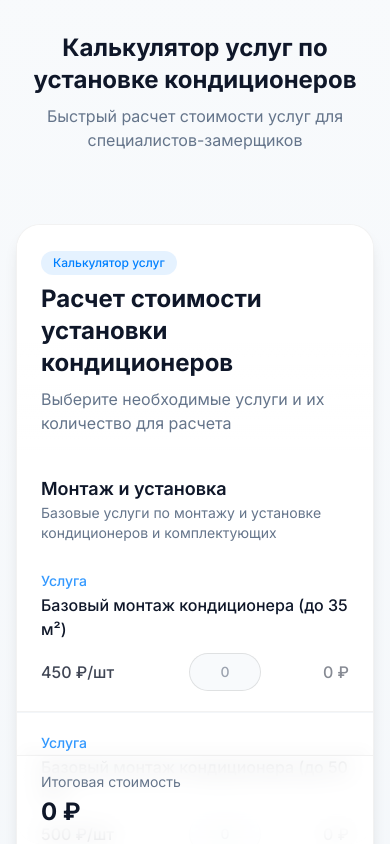
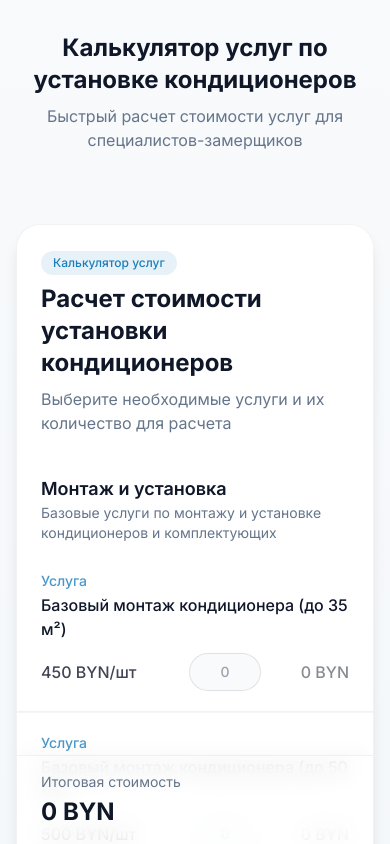
Before and after one commit to maryiarahoisha/cool-calculator-service, a React (Vite) app: page / in a window 390 px wide. Shown: the top 844 px of the page. Built offline with nearby package versions, Linux system fonts and the light colour scheme.

Commit message:
Adapt code for Bitrix CMS
- Adapt the code for integration with a 1C-Bitrix CMS backend.
- Replace the blue color with HEX color #1886BD.
- Change the currency to BYN.

```diff
--- a/src/components/ServiceCalculator.tsx
+++ b/src/components/ServiceCalculator.tsx
@@ -8,7 +8,24 @@ interface Quantities {
   [key: number]: number;
 }
 
-const ServiceCalculator: React.FC = () => {
+// Interface for Bitrix integration
+interface BitrixIntegrationProps {
+  onCalculationComplete?: (data: {
+    totalAmount: number;
+    selectedServices: Array<{id: number; name: string; quantity: number; price: number; total: number}>
+  }) => void;
+  currency?: string;
+  serviceData?: Service[];
+}
+
+const ServiceCalculator: React.FC<BitrixIntegrationProps> = ({
+  onCalculationComplete,
+  currency = "BYN",
+  serviceData
+}) => {
+  // Use external service data if provided (for Bitrix CMS integration)
+  const calculatorServices = serviceData || services;
+
   const [quantities, setQuantities] = useState<Quantities>({});
   const [totalAmount, setTotalAmount] = useState(0);
   const [showTotalAnimation, setShowTotalAnimation] = useState(false);
@@ -20,10 +37,21 @@ const ServiceCalculator: React.FC = () => {
   // Calculate total amount when quantities change
   useEffect(() => {
     let newTotal = 0;
+    const selectedServices: Array<{id: number; name: string; quantity: number; price: number; total: number}> = [];
+
     Object.entries(quantities).forEach(([id, quantity]) => {
-      const service = services.find(s => s.id === parseInt(id));
+      const service = calculatorServices.find(s => s.id === parseInt(id));
       if (service && quantity > 0) {
-        newTotal += service.price * quantity;
+        const serviceTotal = service.price * quantity;
+        newTotal += serviceTotal;
+
+        selectedServices.push({
+          id: service.id,
+          name: service.name,
+          quantity: quantity,
+          price: service.price,
+          total: serviceTotal
+        });
       }
     });
 
@@ -37,10 +65,31 @@ const ServiceCalculator: React.FC = () => {
     setTotalAmount(newTotal);
     prevTotalRef.current = newTotal;
 
+    // Call Bitrix callback if provided
+    if (onCalculationComplete) {
+      onCalculationComplete({
+        totalAmount: newTotal,
+        selectedServices
+      });
+    }
+
+    // For Bitrix form integration - update hidden fields if they exist
+    if (typeof window !== 'undefined') {
+      const totalField = document.getElementById('bitrix_total_amount') as HTMLInputElement;
+      if (totalField) {
+        totalField.value = newTotal.toString();
+      }
+
+      const servicesField = document.getElementById('bitrix_selected_services') as HTMLInputElement;
+      if (servicesField) {
+        servicesField.value = JSON.stringify(selectedServices);
+      }
+    }
+
     if (isInitialLoad) {
       setIsInitialLoad(false);
     }
-  }, [quantities, isInitialLoad]);
+  }, [quantities, isInitialLoad, calculatorServices, onCalculationComplete]);
 
   const handleQuantityChange = (id: number, quantity: number) => {
     setQuantities(prev => ({
@@ -50,17 +99,17 @@ const ServiceCalculator: React.FC = () => {
   };
 
   const getServicesByCategory = () => {
-    const installationServices = services.filter(s =>
+    const installationServices = calculatorServices.filter(s =>
       s.name.toLowerCase().includes('монтаж') ||
       s.name.toLowerCase().includes('установка')
     );
 
-    const maintenanceServices = services.filter(s =>
+    const maintenanceServices = calculatorServices.filter(s =>
       s.name.toLowerCase().includes('обслуживание') ||
       s.name.toLowerCase().includes('выезд')
     );
 
-    const constructionServices = services.filter(s =>
+    const constructionServices = calculatorServices.filter(s =>
       s.name.toLowerCase().includes('штробление') ||
       s.name.toLowerCase().includes('бурение') ||
       s.name.toLowerCase().includes('трасса') ||
@@ -68,7 +117,7 @@ const ServiceCalculator: React.FC = () => {
       s.name.toLowerCase().includes('короб')
     );
 
-    const otherServices = services.filter(s =>
+    const otherServices = calculatorServices.filter(s =>
       !installationServices.includes(s) &&
       !maintenanceServices.includes(s) &&
       !constructionServices.includes(s)
@@ -106,6 +155,7 @@ const ServiceCalculator: React.FC = () => {
             service={service}
             quantity={quantities[service.id] || 0}
             onChange={handleQuantityChange}
+            currency={currency}
           />
         ))}
       </div>
@@ -113,13 +163,19 @@ const ServiceCalculator: React.FC = () => {
   );
 
   const formatPrice = (price: number) => {
-    return price.toLocaleString('ru-RU');
+    return price.toLocaleString('ru-BY');
   };
 
   const hasSelectedServices = Object.values(quantities).some(q => q > 0);
 
   return (
-    <div className="calculator-container p-4 sm:p-6 animate-fade-in">
+    <div className="calculator-container p-4 sm:p-6 animate-fade-in bitrix-calculator">
+      {/* Hidden fields for Bitrix form integration */}
+      <div className="bitrix-data-container">
+        <input type="hidden" id="bitrix_total_amount" name="TOTAL_AMOUNT" value={totalAmount.toString()} />
+        <input type="hidden" id="bitrix_selected_services" name="SELECTED_SERVICES" value="" />
+      </div>
+
       <div className="calculator-content animate-scale-in">
         <div
           ref={headerRef}
@@ -179,7 +235,7 @@ const ServiceCalculator: React.FC = () => {
                   showTotalAnimation && "text-primary",
                   hasSelectedServices ? "text-3xl" : "text-2xl"
                 )}>
-                  {formatPrice(totalAmount)} ₽
+                  {formatPrice(totalAmount)} {currency}
                 </div>
               </div>
 
--- a/src/components/ServiceItem.tsx
+++ b/src/components/ServiceItem.tsx
@@ -8,9 +8,15 @@ interface ServiceItemProps {
   service: Service;
   quantity: number;
   onChange: (id: number, quantity: number) => void;
+  currency?: string;
 }
 
-const ServiceItem: React.FC<ServiceItemProps> = ({ service, quantity, onChange }) => {
+const ServiceItem: React.FC<ServiceItemProps> = ({
+  service,
+  quantity,
+  onChange,
+  currency = 'BYN'
+}) => {
   const [isFocused, setIsFocused] = useState(false);
   const [isHovered, setIsHovered] = useState(false);
   const [animateTotal, setAnimateTotal] = useState(false);
@@ -43,11 +49,17 @@ const ServiceItem: React.FC<ServiceItemProps> = ({ service, quantity, onChange }
     }
   };
 
+  // Format price according to Belarusian locale
+  const formatPrice = (price: number) => {
+    return price.toLocaleString('ru-BY');
+  };
+
   return (
     <div
       className="service-item"
       onMouseEnter={() => setIsHovered(true)}
       onMouseLeave={() => setIsHovered(false)}
+      data-service-id={service.id} // For Bitrix integration
     >
       <div className="flex flex-col sm:flex-row sm:items-center gap-3">
         <div className="flex-1">
@@ -59,7 +71,7 @@ const ServiceItem: React.FC<ServiceItemProps> = ({ service, quantity, onChange }
 
         <div className="flex items-center justify-between sm:justify-end gap-4 sm:gap-6">
           <div className="service-price whitespace-nowrap">
-            {service.price} ₽/{service.unit}
+            {formatPrice(service.price)} {currency}/{service.unit}
           </div>
 
           <div className="flex items-center gap-4 sm:min-w-[180px] justify-end">
@@ -78,6 +90,8 @@ const ServiceItem: React.FC<ServiceItemProps> = ({ service, quantity, onChange }
                   isFocused && "border-primary/40 ring-2 ring-primary/20",
                   quantity > 0 && "bg-primary/5 border-primary/20"
                 )}
+                name={`service_quantity_${service.id}`} // For Bitrix form integration
+                data-price={service.price} // For Bitrix JS integration
               />
 
               {(isHovered || isFocused) && (
@@ -86,6 +100,7 @@ const ServiceItem: React.FC<ServiceItemProps> = ({ service, quantity, onChange }
                     onClick={incrementQuantity}
                     className="input-button rounded-tr-full"
                     aria-label="Увеличить"
+                    type="button"
                   >
                     <ChevronUp size={12} />
                   </button>
@@ -93,6 +108,7 @@ const ServiceItem: React.FC<ServiceItemProps> = ({ service, quantity, onChange }
                     onClick={decrementQuantity}
                     className="input-button rounded-br-full"
                     aria-label="Уменьшить"
+                    type="button"
                   >
                     <ChevronDown size={12} />
                   </button>
@@ -106,8 +122,9 @@ const ServiceItem: React.FC<ServiceItemProps> = ({ service, quantity, onChange }
                 animateTotal && "animate-pulse-subtle text-primary",
                 quantity > 0 ? "opacity-100" : "opacity-50"
               )}
+              data-total={totalPrice} // For Bitrix JS integration
             >
-              {totalPrice.toLocaleString('ru-RU')} ₽
+              {formatPrice(totalPrice)} {currency}
             </div>
           </div>
         </div>
--- a/src/index.css
+++ b/src/index.css
@@ -16,7 +16,7 @@
     --popover: 0 0% 100%;
     --popover-foreground: 222 47% 11%;
 
-    --primary: 210 100% 50%;
+    --primary: 203 75% 42%;  /* Changed to #1886BD */
     --primary-foreground: 210 40% 98%;
 
     --secondary: 210 40% 96%;
@@ -33,7 +33,7 @@
 
     --border: 214.3 31.8% 91.4%;
     --input: 214.3 31.8% 91.4%;
-    --ring: 210 100% 50%;
+    --ring: 203 75% 42%;  /* Changed to match primary #1886BD */
 
     --radius: 0.75rem;
   }
@@ -137,4 +137,13 @@
   .input-button {
     @apply bg-transparent text-xs text-muted-foreground/70 hover:text-primary flex-1 flex items-center justify-center focus:outline-none;
   }
+
+  /* Bitrix-specific classes to help integrate with 1C-Bitrix */
+  .bitrix-calculator {
+    @apply w-full;
+  }
+
+  .bitrix-data-container {
+    @apply hidden;
+  }
 }
--- a/src/pages/Index.tsx
+++ b/src/pages/Index.tsx
@@ -1,6 +1,19 @@
 
 import React, { useEffect } from 'react';
 import ServiceCalculator from '@/components/ServiceCalculator';
+
+// Interface for 1C-Bitrix global object
+interface BitrixGlobal {
+  initialized?: boolean;
+  onCalculate?: (data: any) => void;
+}
+
+// Declare global Bitrix object for TypeScript
+declare global {
+  interface Window {
+    BX?: BitrixGlobal;
+  }
+}
 
 const Index = () => {
   // Apply smooth scroll behavior
@@ -10,6 +23,29 @@ const Index = () => {
       document.documentElement.style.scrollBehavior = 'auto';
     };
   }, []);
+
+  // Load Bitrix scripts if needed
+  useEffect(() => {
+    // This function would only execute if the app is embedded in a Bitrix environment
+    const loadBitrixIntegration = () => {
+      if (window.BX && !window.BX.initialized) {
+        console.log('Bitrix integration initialized');
+        window.BX.initialized = true;
+      }
+    };
+
+    // Check if we're in a Bitrix environment
+    if (typeof window !== 'undefined' && window.BX) {
+      loadBitrixIntegration();
+    }
+  }, []);
+
+  // Handler for when calculation is complete (for Bitrix integration)
+  const handleCalculationComplete = (data: any) => {
+    if (window.BX && window.BX.onCalculate) {
+      window.BX.onCalculate(data);
+    }
+  };
 
   return (
     <div className="min-h-screen bg-gradient-to-b from-background to-accent/30 pb-12">
@@ -27,12 +63,12 @@ const Index = () => {
       </header>
 
       <main className="w-full max-w-screen-lg mx-auto">
-        <ServiceCalculator />
+        <ServiceCalculator onCalculationComplete={handleCalculationComplete} currency="BYN" />
       </main>
 
       <footer className="w-full max-w-screen-lg mx-auto mt-12 px-4 text-center">
         <p className="text-sm text-muted-foreground">
-          © {new Date().getFullYear()} Калькулятор услуг кондиционирования
+          © {new Date().getFullYear()} Калькулятор услуг кондиционирования | Все цены указаны в BYN
         </p>
       </footer>
     </div>
```
